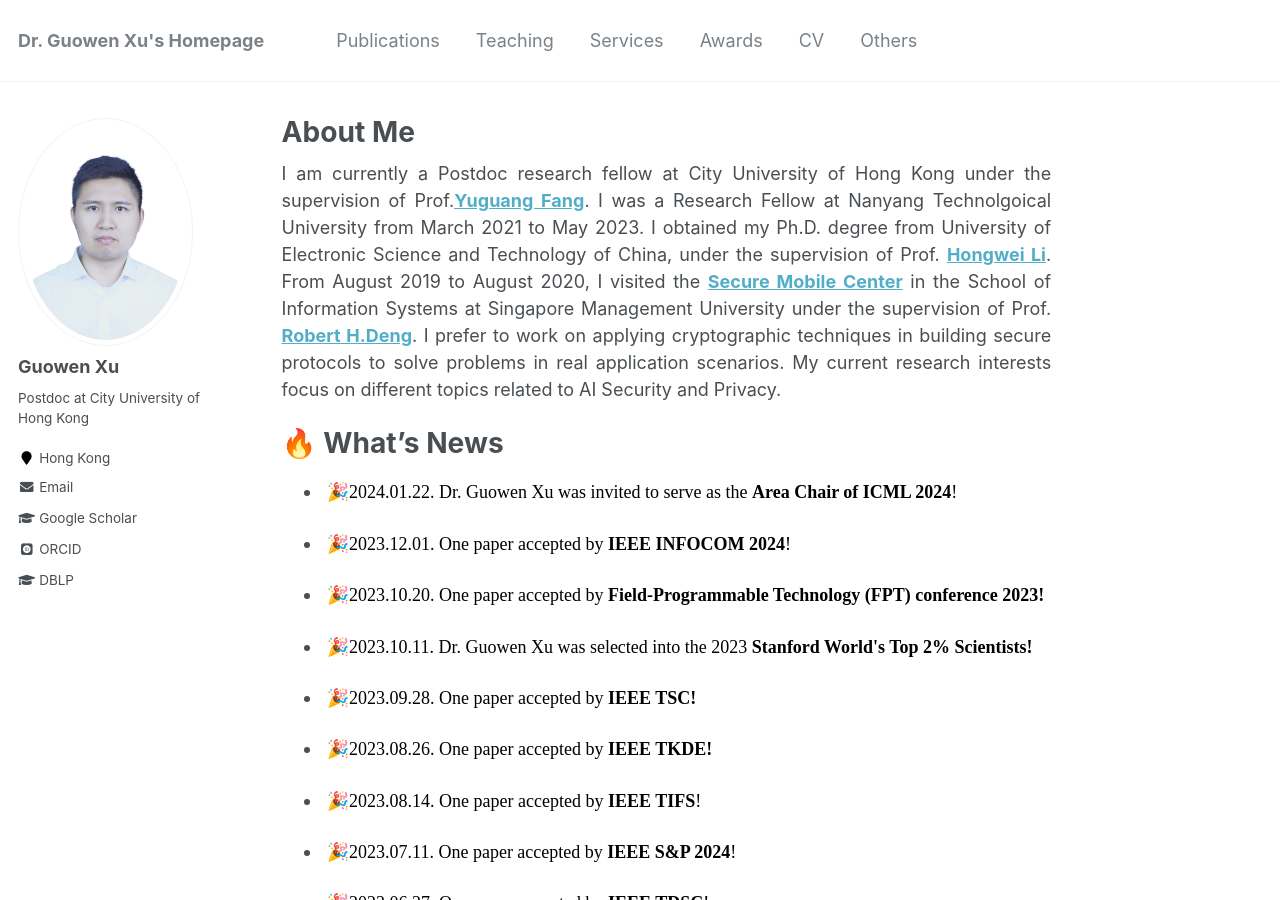
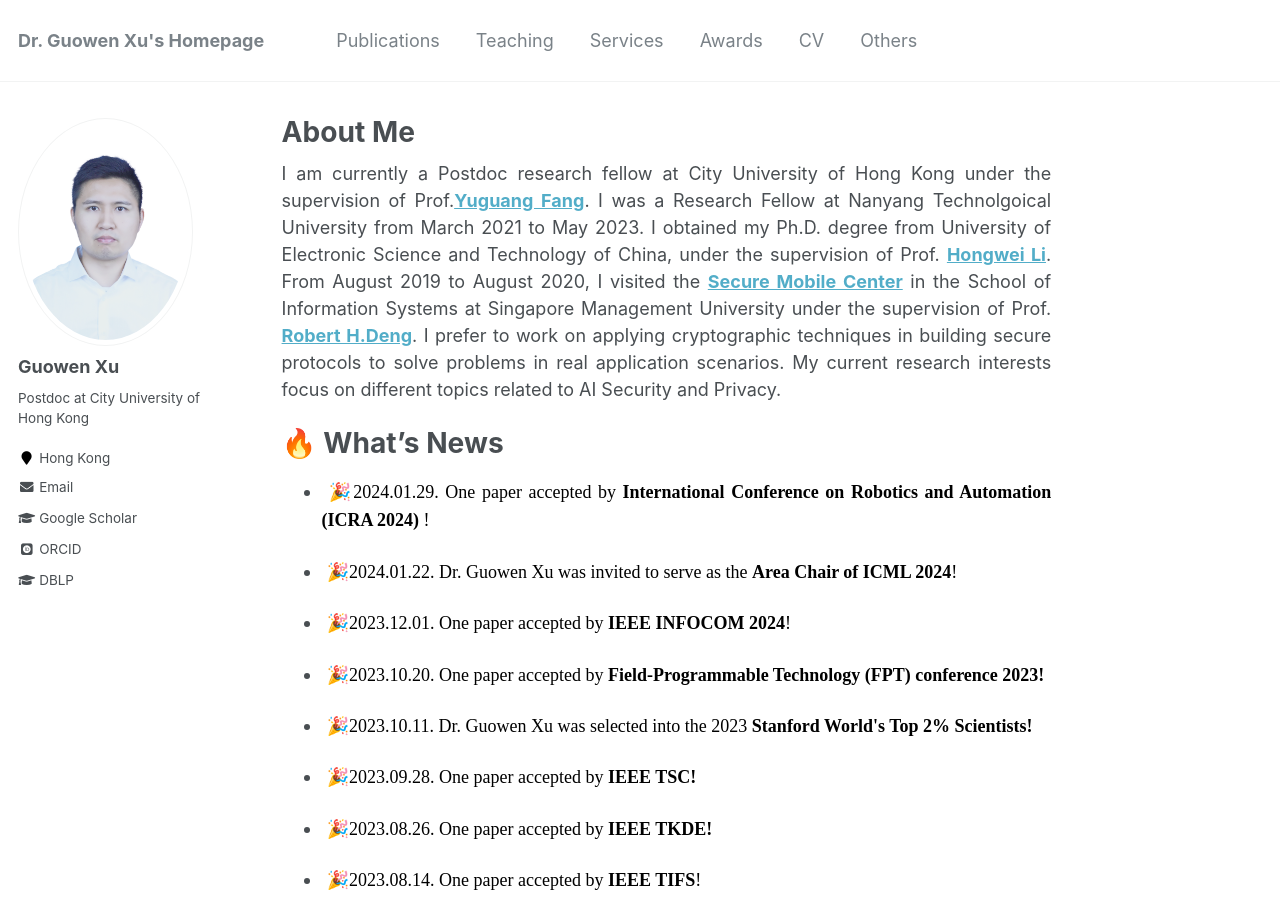
Before and after one commit to Guowen-xu/guowen-xu.github.io, a Jekyll site: the page built from _pages/about.md, in a window 1280 px wide and 900 px high. Built offline with Jekyll 4.4.1, drawn with Linux system fonts in a browser that asks for light colours; some web fonts are replaced.

Commit message:
Update about.md

```diff
--- a/_pages/about.md
+++ b/_pages/about.md
@@ -15,6 +15,7 @@ redirect_from:
 
   🔥 What's News
 ======
+- <p align="justify">&nbsp;🎉<font face="Times New Roman" color=black size=4>2024.01.29. One paper accepted by  <b>International Conference on Robotics and Automation (ICRA 2024) </b>!</font></p>
 - <p align="justify">&nbsp;🎉<font face="Times New Roman" color=black size=4>2024.01.22. Dr. Guowen Xu was invited to serve as the  <b>Area Chair of ICML 2024</b>!</font></p>
 - <p align="justify">&nbsp;🎉<font face="Times New Roman" color=black size=4>2023.12.01. One paper accepted by  <b>IEEE  INFOCOM 2024</b>!</font></p>
 - <p align="justify"> &nbsp;🎉<font face="Times New Roman" color=black size=4>2023.10.20. One paper accepted by <b>  Field-Programmable Technology (FPT) conference 2023!</b></font></p>
```
